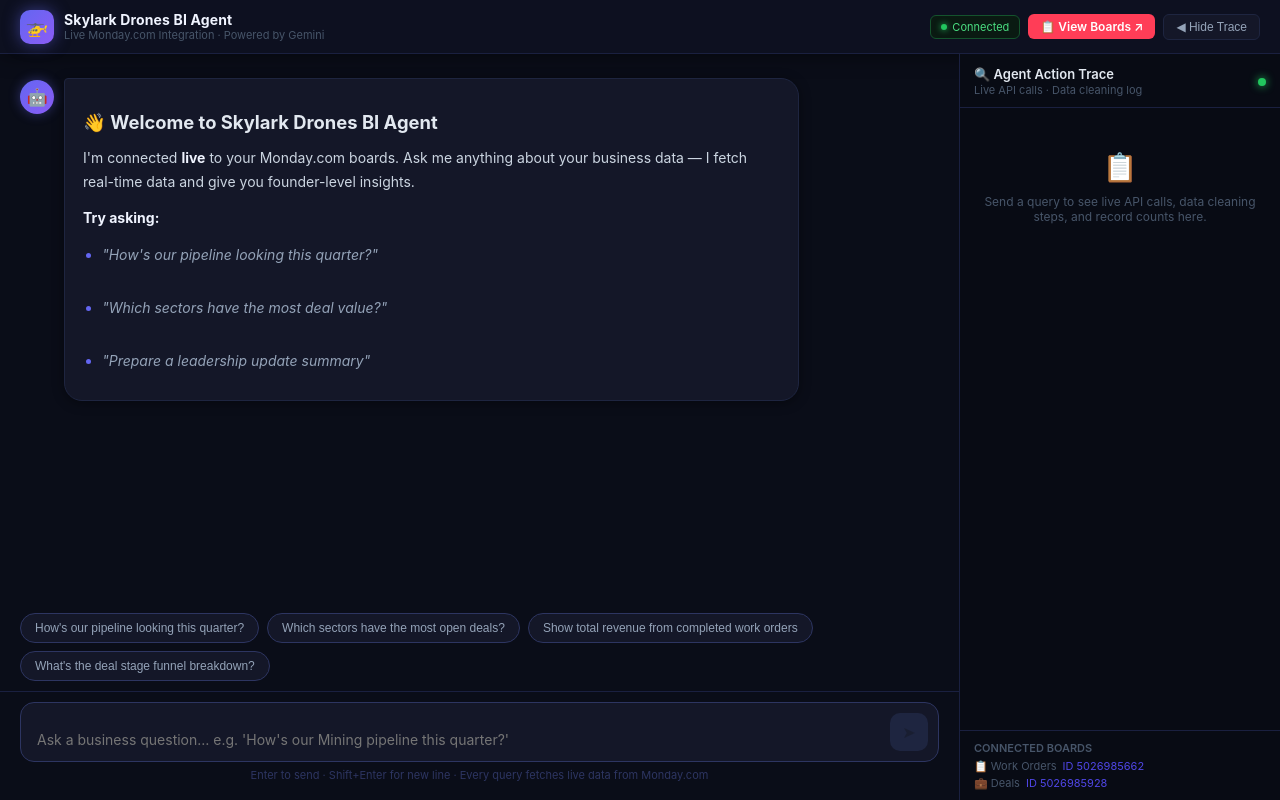
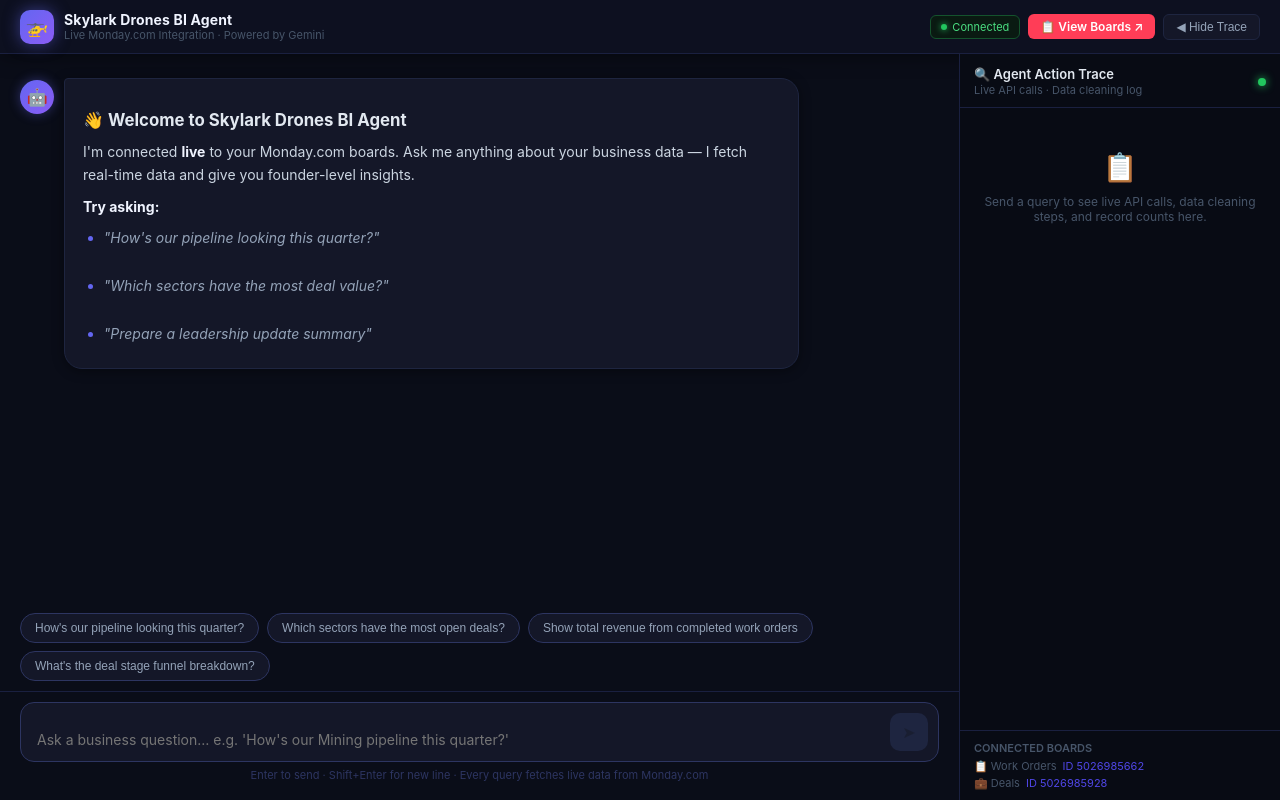
Before and after one commit to PatelDhruv01/skylark-agent, a Next.js app: page / in a window 1280 px wide. Built offline with nearby package versions, Linux system fonts and the light colour scheme.

Commit message:
Updated\

```diff
--- a/styles/globals.css
+++ b/styles/globals.css
@@ -22,8 +22,6 @@
   font-weight: 300;
 }
 @keyframes blink { 0%, 100% { opacity: 1; } 50% { opacity: 0; } }
-
-/* ── Animations ── */
 @keyframes pulse { 0%, 100% { opacity: 1; } 50% { opacity: 0.4; } }
 @keyframes spin { to { transform: rotate(360deg); } }
 @keyframes bounce {
@@ -31,69 +29,103 @@
   40% { transform: translateY(-6px); }
 }
 
-/* ── Markdown styles ── */
-.markdown { color: #cbd5e1; line-height: 1.7; }
-.markdown p { margin-bottom: 0.8rem; }
+/* ── Markdown ── */
+.markdown {
+  color: #cbd5e1;
+  line-height: 1.65;
+  font-size: 14px;
+}
+
+/* Paragraphs — tight spacing */
+.markdown p {
+  margin: 0 0 0.55rem 0;
+}
 .markdown p:last-child { margin-bottom: 0; }
 
-.markdown h1 { font-size: 1.3rem; color: #f0f4ff; margin: 1rem 0 0.5rem; font-weight: 700; }
-.markdown h2 { font-size: 1.15rem; color: #e2e8f0; margin: 0.9rem 0 0.45rem; font-weight: 700; }
-.markdown h3 { font-size: 1rem; color: #a5b4fc; margin: 0.8rem 0 0.4rem; font-weight: 600; }
+/* Headers */
+.markdown h1 { font-size: 1.2rem; color: #f0f4ff; margin: 0.9rem 0 0.4rem; font-weight: 700; }
+.markdown h2 { font-size: 1.05rem; color: #e2e8f0; margin: 0.85rem 0 0.35rem; font-weight: 700; }
+.markdown h3 {
+  font-size: 0.9rem; color: #a5b4fc;
+  margin: 0.8rem 0 0.3rem;
+  font-weight: 600;
+  text-transform: uppercase;
+  letter-spacing: 0.05em;
+}
 
+/* Bold / italic */
 .markdown strong { color: #f0f4ff; font-weight: 700; }
 .markdown em { color: #94a3b8; font-style: italic; }
 
-.markdown ul { margin: 0.4rem 0 0.8rem 1.2rem; }
-.markdown ol { margin: 0.4rem 0 0.8rem 1.2rem; }
-.markdown li { margin-bottom: 0.35rem; color: #cbd5e1; }
+/* Lists — KEY FIX: tight li spacing, no paragraph gaps inside li */
+.markdown ul,
+.markdown ol {
+  margin: 0.3rem 0 0.6rem 1.3rem;
+  padding: 0;
+}
+.markdown li {
+  margin-bottom: 0.2rem;   /* was 0.35rem — much tighter now */
+  color: #cbd5e1;
+  line-height: 1.55;
+}
 .markdown li::marker { color: #6366f1; }
 
+/* Prevent <p> tags inside <li> from adding huge gaps */
+.markdown li p {
+  margin: 0;
+  display: inline;
+}
+
+/* Inline code */
 .markdown code {
   background: #0f1626;
   border: 1px solid #1e2540;
-  padding: 2px 6px;
+  padding: 1px 6px;
   border-radius: 4px;
-  font-size: 0.85em;
+  font-size: 0.84em;
   color: #7dd3fc;
   font-family: 'JetBrains Mono', 'Fira Code', monospace;
 }
 
+/* Code block */
 .markdown pre {
   background: #0f1626;
   border: 1px solid #1e2540;
   border-radius: 8px;
-  padding: 14px;
+  padding: 12px 14px;
   overflow-x: auto;
-  margin: 0.6rem 0;
+  margin: 0.5rem 0;
 }
-.markdown pre code { background: none; border: none; padding: 0; }
+.markdown pre code { background: none; border: none; padding: 0; font-size: 0.85em; }
 
-.markdown hr { border: none; border-top: 1px solid #1e2540; margin: 1rem 0; }
+/* HR */
+.markdown hr { border: none; border-top: 1px solid #1e2540; margin: 0.8rem 0; }
 
 /* ── Tables ── */
 .markdown table {
   width: 100%;
   border-collapse: collapse;
-  margin: 0.8rem 0;
+  margin: 0.6rem 0;
   font-size: 13px;
   border-radius: 8px;
   overflow: hidden;
+  border: 1px solid #1e2540;
 }
 .markdown th {
   background: #1a2040;
   color: #a5b4fc;
-  padding: 9px 14px;
+  padding: 8px 12px;
   text-align: left;
   font-weight: 600;
-  font-size: 12px;
+  font-size: 11px;
   text-transform: uppercase;
-  letter-spacing: 0.04em;
+  letter-spacing: 0.05em;
 }
 .markdown td {
-  padding: 8px 14px;
+  padding: 7px 12px;
   border-bottom: 1px solid #141728;
   color: #cbd5e1;
 }
 .markdown tr:last-child td { border-bottom: none; }
 .markdown tr:nth-child(even) td { background: #0d1020; }
-.markdown tr:hover td { background: #141728; }
+.markdown tr:hover td { background: #141a30; transition: background 0.1s; }
```
